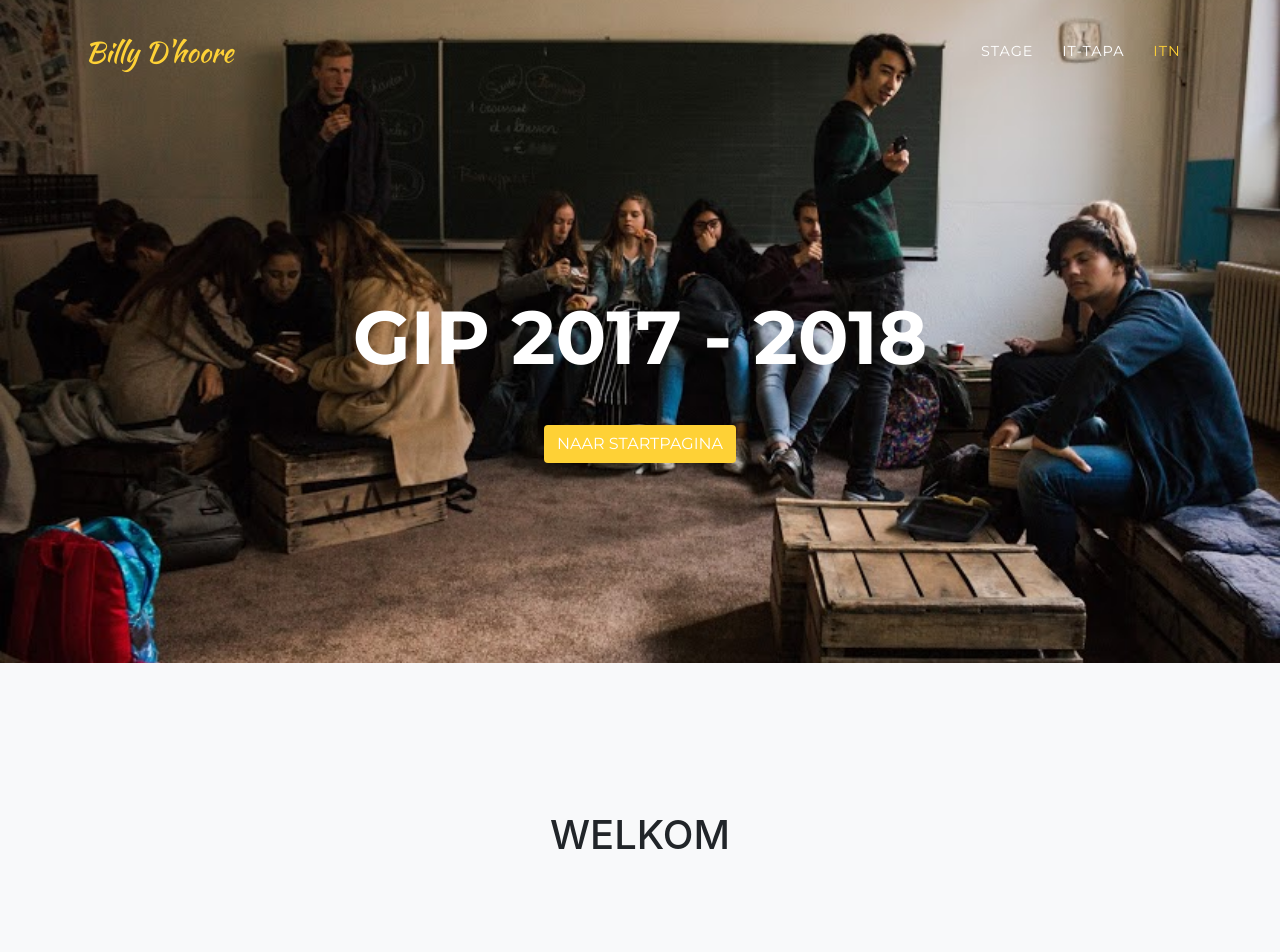
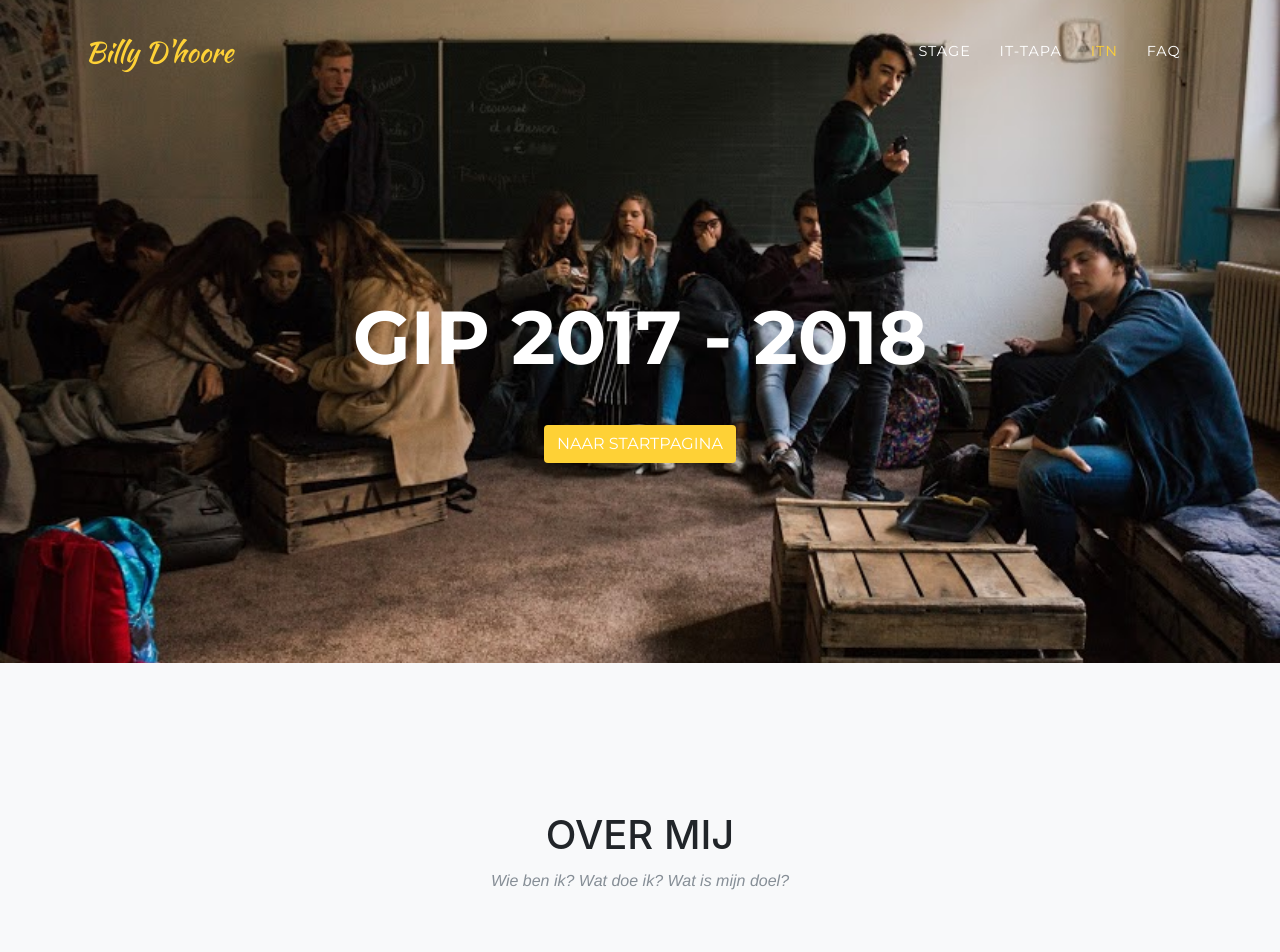
Before and after one commit to BillyD-immalle/BillyD-immalle.github.io, a website with bundled scripts: page index.html in a window 1280 px wide. Shown: the top 952 px of the page. Built offline with nearby package versions, Linux system fonts and the light colour scheme; a web font is replaced by a local one.

Commit message:
Versie 4

```diff
--- a/index.html
+++ b/index.html
@@ -47,6 +47,9 @@
 			<li class="nav-item">
               <a class="nav-link js-scroll-trigger" href="#ITN">ITN</a>
             </li>
+			<li class="nav-item">
+              <a class="nav-link js-scroll-trigger" href="#FAQ">FAQ</a>
+            </li>
           </ul>
         </div>
       </div>
@@ -69,16 +72,6 @@
       </div>
     </header>
 
-	<!-- Welkom -->
-    <section class="bg-light" id="Homepage">
-      <div class="container">
-        <div class="row">
-          <div class="col-lg-12 text-center">
-            <h2 class="section-heading">Welkom</h2>
-            <h3 class="section-subheading text-muted"></h3>
-          </div>
-        </div>
-	</div>
 
 	<!-- Overmij-->
     <section class="bg-light" id="overmij">
```
